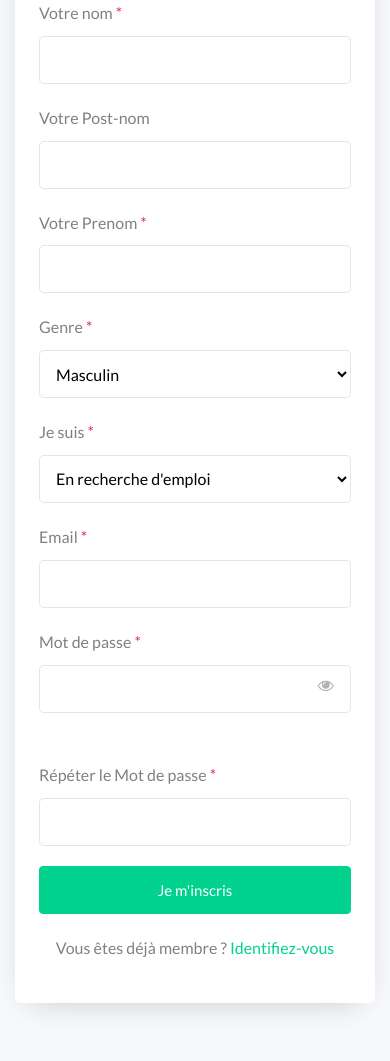
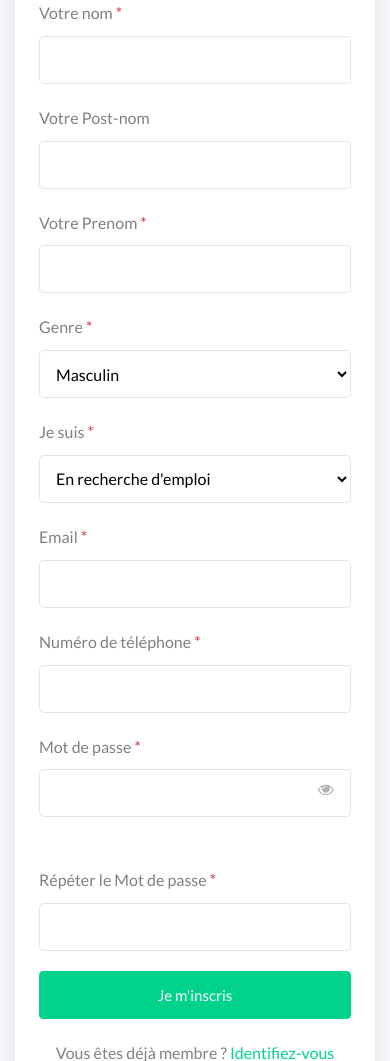
Before and after one commit to vanotis720/Securico-Job, a Laravel app: page /register in a window 390 px wide. Shown: the part 317-1378 px from the top of the page. Before the commit the page ends 1329 px from the top, so only its background shows below. Run offline with Laravel 10, Linux system fonts and the light colour scheme; parts of the project's set-up code (start-up, migrations or seed data) failed here and were passed over.

Commit message:
added phone to users model

```diff
--- a/app/Http/Controllers/Front/AuthController.php
+++ b/app/Http/Controllers/Front/AuthController.php
@@ -61,6 +61,7 @@ class AuthController extends Controller
             'sex' => 'required',
             'type' => 'required',
             'email' => 'bail|required|unique:users,email|email|max:250',
+            'phone' => 'required|max:14|min:10',
             'password' => 'required|confirmed|min:6'
         ]);
 
--- a/app/Models/User.php
+++ b/app/Models/User.php
@@ -24,6 +24,7 @@ class User extends Authenticatable
         'last_name',
         'sex',
         'email',
+        'phone',
         'password',
         'first_login',
     ];
--- a/resources/views/admin/users.blade.php
+++ b/resources/views/admin/users.blade.php
@@ -17,6 +17,9 @@
                                 </th>
                                 <th>
                                     Email
+                                </th>
+                                <th>
+                                    Téléphone
                                 </th>
                                 <th>
                                     Genre
@@ -39,6 +42,9 @@
                                         </td>
                                         <td>
                                             {{ $user->email }}
+                                        </td>
+                                        <td>
+                                            {{ $user->phone }}
                                         </td>
                                         <td>
                                             {{ $user->sex }}
--- a/resources/views/front/auth/register.blade.php
+++ b/resources/views/front/auth/register.blade.php
@@ -30,6 +30,7 @@
                                 </div>
                             @enderror
                         </div>
+
                         <div class="form-group mt-3">
                             <label for="last_name"> Votre Post-nom </label>
                             <input type="text" name="last_name" value="{{ old('last_name') }}" class="form-control">
@@ -39,6 +40,7 @@
                                 </div>
                             @enderror
                         </div>
+
                         <div class="form-group mt-3">
                             <label for="first_name">Votre Prenom @include('required') </label>
                             <input type="text" name="first_name" value="{{ old('first_name') }}" class="form-control"
@@ -49,6 +51,7 @@
                                 </div>
                             @enderror
                         </div>
+
                         <div class="form-group mt-3">
                             <label for="sex">Genre @include('required')</label>
                             <select class="form-control" name="sex" id="sex" required>
@@ -56,6 +59,7 @@
                                 <option value="F">Feminin</option>
                             </select>
                         </div>
+
                         <div class="form-group mt-3">
                             <label for="type">Je suis @include('required')</label>
                             <select class="form-control" name="type" id="type" required>
@@ -63,15 +67,27 @@
                                 <option value="Recruiter">Un Recruteur</option>
                             </select>
                         </div>
+
                         <div class="form-group mt-3">
                             <label for="email">Email @include('required')</label>
-                            <input type="text" name="email" value="{{ old('email') }}" class="form-control" required>
+                            <input type="email" name="email" value="{{ old('email') }}" class="form-control" required>
                             @error('email')
                                 <div class="alert alert-danger text-center msg" id="error">
                                     <strong>{{ $message }}</strong>
                                 </div>
                             @enderror
                         </div>
+
+                        <div class="form-group mt-3">
+                            <label for="phone">Numéro de téléphone @include('required')</label>
+                            <input type="tel" name="phone" value="{{ old('phone') }}" class="form-control" required>
+                            @error('phone')
+                                <div class="alert alert-danger text-center msg" id="error">
+                                    <strong>{{ $message }}</strong>
+                                </div>
+                            @enderror
+                        </div>
+
                         <div class="form-group">
                             <label for="password">Mot de passe @include('required')</label>
                             <input id="password-field" name="password" type="password" class="form-control" required>
@@ -83,6 +99,7 @@
                                 </div>
                             @enderror
                         </div>
+
                         <div class="form-group">
                             <label for="password_confirmation">Répéter le Mot de
                                 passe @include('required')</label>
```
Also changed, not shown: database/migrations/2023_06_21_103352_add_phone_to_users_table.php (added).
